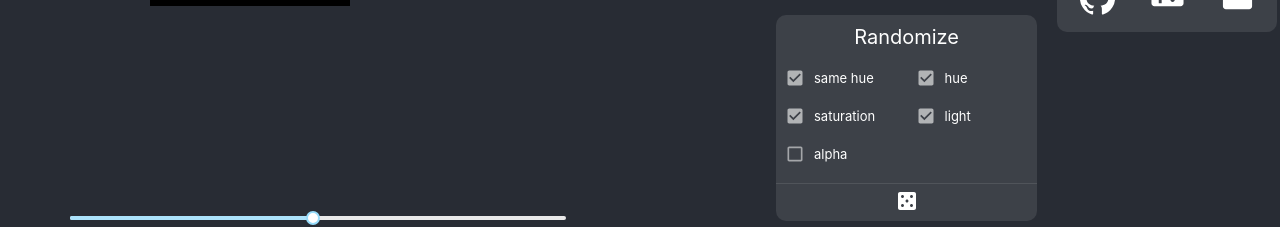
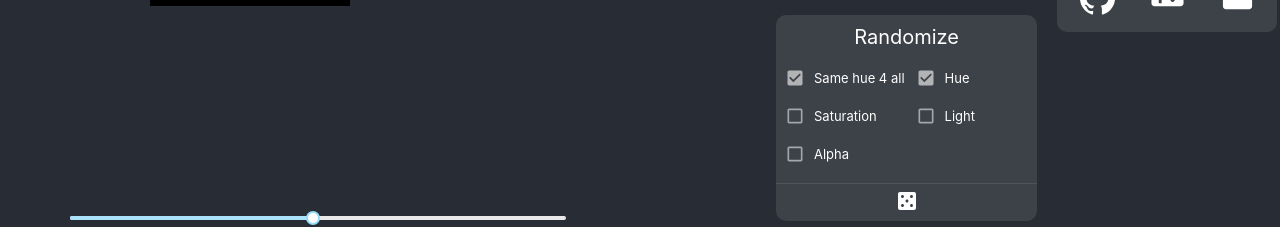
Before and after one commit to JhonaMath/pixel-art-pallete-generator, a React (Create React App) app: page / in a window 1280 px wide. Shown: the part 419-646 px from the top of the page. Built offline with nearby package versions, Linux system fonts and the light colour scheme.

Commit message:
Hovered test

```diff
--- a/src/App.css
+++ b/src/App.css
@@ -66,8 +66,8 @@ body {
   display: flex;
   justify-content: center;
   align-items: center;
-  height: 100%;
-  width: 100%;
+  height: 320px;
+  width: 220px;
   background-color: #000000bb;
   position: absolute;
   color: #a9a9a9;
--- a/src/App.tsx
+++ b/src/App.tsx
@@ -165,10 +165,12 @@ function App() {
 
 
   const [selectedIndex, setSelectedIndex] = useState(0);
+  const [hoveredIndex, setHoveredIndex] = useState(undefined);
+
   const [downloadName, setDownloadName] = useState("");
   const [blockedIndexes, setBlockedIndexes] = useState([]);
   const [loadingPercent, setLoadingPercent] = useState();
-  const [randomOptions, setRandomOptions] = useState({ h: true, s: true, l: true, a: false, allSameH: true });
+  const [randomOptions, setRandomOptions] = useState({ h: true, s: false, l: false, a: false, allSameH: true });
 
   const { image, setImage } = useImage();
 
@@ -188,14 +190,14 @@ function App() {
     return (<div className={"App-randomize-container"}  >
       <div style={{ fontSize: "20px", padding: "10px" }}>Randomize</div>
       <div className={"App-randomize-checkboxes-container"}>
-        <CheckBoxLabeled title={"same hue"} checked={randomOptions.allSameH} onClick={() => { setRandomOptions({ ...randomOptions, allSameH: !randomOptions.allSameH, }) }} />
+        <CheckBoxLabeled title={"Same hue 4 all"} checked={randomOptions.allSameH} onClick={() => { setRandomOptions({ ...randomOptions, allSameH: !randomOptions.allSameH, }) }} />
 
-        <CheckBoxLabeled title={"hue"} checked={randomOptions.h} onClick={() => { setRandomOptions({ ...randomOptions, h: !randomOptions.h, }) }} />
+        <CheckBoxLabeled title={"Hue"} checked={randomOptions.h} onClick={() => { setRandomOptions({ ...randomOptions, h: !randomOptions.h, }) }} />
 
-        <CheckBoxLabeled title={"saturation"} checked={randomOptions.s} onClick={() => { setRandomOptions({ ...randomOptions, s: !randomOptions.s, }) }} />
-        <CheckBoxLabeled title={"light"} checked={randomOptions.l} onClick={() => { setRandomOptions({ ...randomOptions, l: !randomOptions.l, }) }} />
+        <CheckBoxLabeled title={"Saturation"} checked={randomOptions.s} onClick={() => { setRandomOptions({ ...randomOptions, s: !randomOptions.s, }) }} />
+        <CheckBoxLabeled title={"Light"} checked={randomOptions.l} onClick={() => { setRandomOptions({ ...randomOptions, l: !randomOptions.l, }) }} />
 
-        <CheckBoxLabeled title={"alpha"} checked={randomOptions.a} onClick={() => { setRandomOptions({ ...randomOptions, a: !randomOptions.a, }) }} />
+        <CheckBoxLabeled title={"Alpha"} checked={randomOptions.a} onClick={() => { setRandomOptions({ ...randomOptions, a: !randomOptions.a, }) }} />
       </div>
       <div className={"App-randomize-button-container"} onClick={() => { RandomizeListOfColors(listOfColors, dynamicImgData, blockedIndexes, setlistOfColors, randomOptions) }}> <CasinoIcon /></div>
     </div>);
@@ -258,14 +260,13 @@ function App() {
         <div id="pocho" className="App-preview-container">
           <canvas id="canvas" width="800" height="800" hidden={true}></canvas>
           <div style={{ height: "80%" }}>
-            <PixelPerfect imageData={dynamicImgData} size={pixelSize} loading={loadingMessage} percent={loadingPercent} />
+            <PixelPerfect imageData={dynamicImgData} size={pixelSize} loading={loadingMessage} percent={loadingPercent} onHoverPixel={setHoveredIndex} />
           </div>
           <div className={"App-preview-input-container"}>
             <Slider onChange={(v) => { setPixelSize(v) }} min={1} max={50} value={pixelSize} />
           Preview
           <input type="file" id="file" accept=".png" width={300} onChange={(e: any) => {
               if (!e?.target?.files[0]) return;
-
               setPixelSize(1);
               setLoadingMessage(true);
               setDownloadName(e.target.files[0].name);
@@ -279,11 +280,10 @@ function App() {
               <button onClick={() => writeImageData(dynamicImgData, downloadName)}>Download</button>
             </div>
           </div>
-
         </div>
         <div className={"App-colors-containers"}>
           <div className="App-pallete-container">
-            <Pallete colorList={listOfColors} selectedIndex={selectedIndex} setSelectedIndex={setSelectedIndex} blockedIndexes={blockedIndexes} setBlockedIndexes={setBlockedIndexes} />
+            <Pallete colorList={listOfColors} selectedIndex={selectedIndex} setSelectedIndex={setSelectedIndex} blockedIndexes={blockedIndexes} hoveredColor={hoveredIndex} setBlockedIndexes={setBlockedIndexes} />
             {windowSize <= 1024 && <div className="App-color-picker-container">
               {(blockedIndexes as any).includes(selectedIndex) && (<div className="App-color-picker-mask">
                 <LockIcon />
--- a/src/pallete/Pallete.tsx
+++ b/src/pallete/Pallete.tsx
@@ -24,6 +24,8 @@ interface PalleteProps {
   blockedIndexes: number[];
   setBlockedIndexes: any;
 
+  hoveredColor?: Color;
+
 }
 
 function convertColorToHex(color: Color) {
@@ -37,6 +39,12 @@ function convertColorToHex(color: Color) {
 
 
   return `#${r}${g}${b}${a}`;
+}
+
+function compareColors(c1: Color, c2?: Color) {
+  if (c2 == undefined) return false;
+
+  return c1.a == c2.a && c1.b == c2.b && c1.g == c2.g && c1.r == c2.r;
 }
 
 function handleBlockIndex(index: number, blockedIndexes: number[], setBlockedList: any) {
@@ -68,6 +76,7 @@ function Pallete(props: PalleteProps) {
   content = colorList.map((c, i) => (<PalleteTile
     key={i}
     color={convertColorToHex(c)}
+    hovered={compareColors(c, props.hoveredColor)}
     selected={selectedIndex == i}
     blocked={blockedIndexes.includes(i)}
     onClick={() => setSelectedIndex(i)}
--- a/src/pallete/paleteTile/PalleteTile.css
+++ b/src/pallete/paleteTile/PalleteTile.css
@@ -12,6 +12,12 @@
   height: 50px;
 
   margin-right: 15px;
+}
+
+.PalleteTile-hovered {
+  transition: all 0.5s;
+  /* background-color: #0000ff44; */
+  border: 2px dotted white !important;
 }
 
 .PalleteTile-lockopenicon-container {
--- a/src/pallete/paleteTile/PalleteTile.tsx
+++ b/src/pallete/paleteTile/PalleteTile.tsx
@@ -9,6 +9,7 @@ interface PalleteTileProps {
   color: string;
   selected: boolean;
   blocked: boolean;
+  hovered: boolean;
 
   onBlockClick: () => void;
   onUnblockClick: () => void;
@@ -20,14 +21,15 @@ function PalleteTile(props: PalleteTileProps) {
 
   let content = null;
 
-  const { color, selected, blocked, onBlockClick, onUnblockClick } = props;
+  const { color, selected, blocked, onBlockClick, onUnblockClick, hovered } = props;
 
 
   return (
-    <div className={"PalleteTile-wrapper"} style={{ display: "flex" }}>
+    <div className={`PalleteTile-wrapper`} style={{ display: "flex" }}>
       {blocked ? <div className={"PalleteTile-lockicon-container"} onClick={() => onUnblockClick()}><LockIcon /></div> : <div className={"PalleteTile-lockopenicon-container"} onClick={onBlockClick}><LockOutlinedIcon /></div>}
-      <div className="PalleteTile-container" style={{ background: color, border: selected ? "2px solid white" : "2px solid " + color }} onClick={() => props.onClick()}></div>
-      {color}
+      <div className={`PalleteTile-container ${hovered ? "PalleteTile-hovered" : ""}`} style={{ background: color, border: selected ? "2px solid white" : "2px solid " + color, }} onClick={() => props.onClick()}>
+      </div>
+      {!hovered ? color : <b>{color}</b>}
     </div>
 
 
--- a/src/pixelPerfectDiv/PixelPerfect.tsx
+++ b/src/pixelPerfectDiv/PixelPerfect.tsx
@@ -48,6 +48,8 @@ interface PixelPerfectProps {
   size: number;
   loading: boolean;
   percent?: number;
+
+  onHoverPixel: (color: any) => void;
 }
 
 
@@ -61,7 +63,7 @@ function PixelPerfect(props: PixelPerfectProps) {
   const colorList = fromDataImageToColorsArr(imageData);
 
 
-  const content = colorList.map((c: any, index) => { return <div key={index} style={{ width: size, height: size, background: convertColorToHex(c) }} /> });
+  const content = colorList.map((c: any, index) => { return <div key={index} style={{ width: size, height: size, background: convertColorToHex(c) }} onMouseEnter={(e) => props.onHoverPixel(c)} onMouseLeave={(e) => props.onHoverPixel(undefined)} /> });
 
 
   return (!loading ?
```
Also changed, not shown: tsconfig.json (+9 -3 lines).
